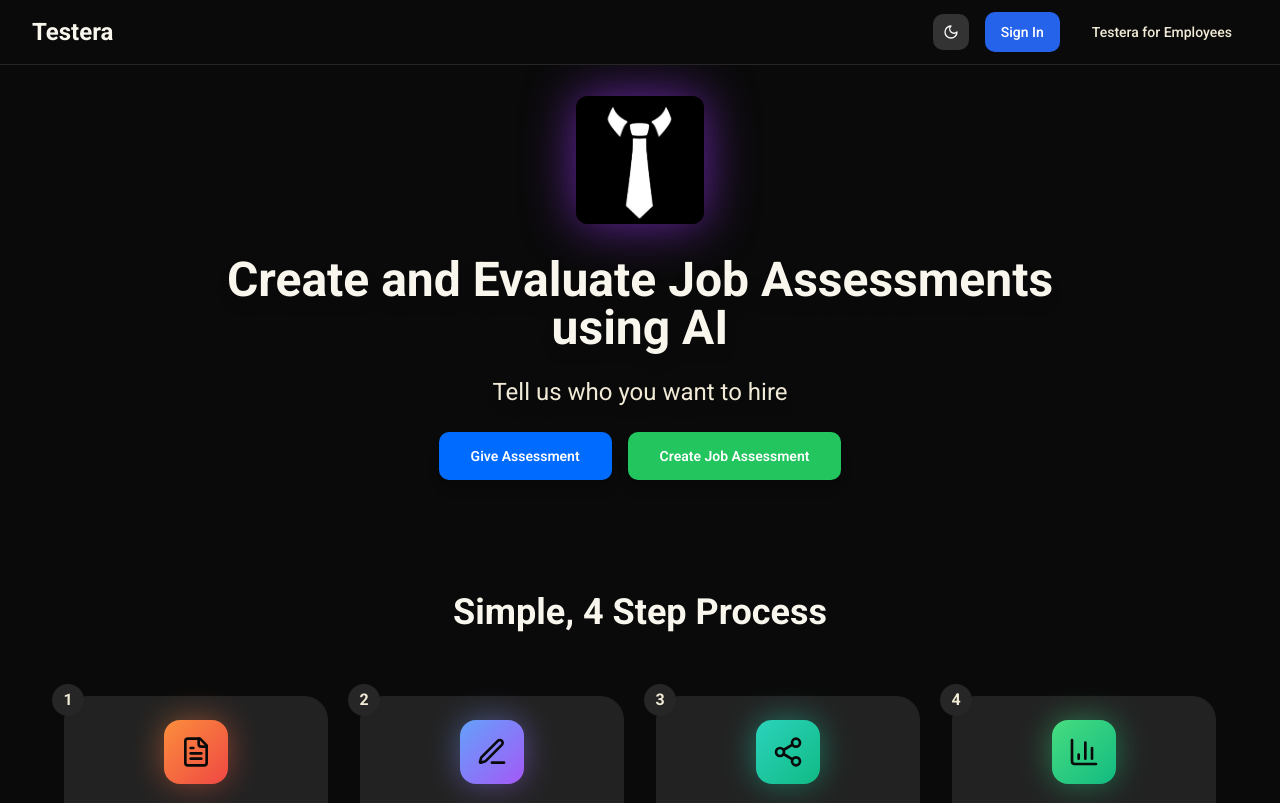
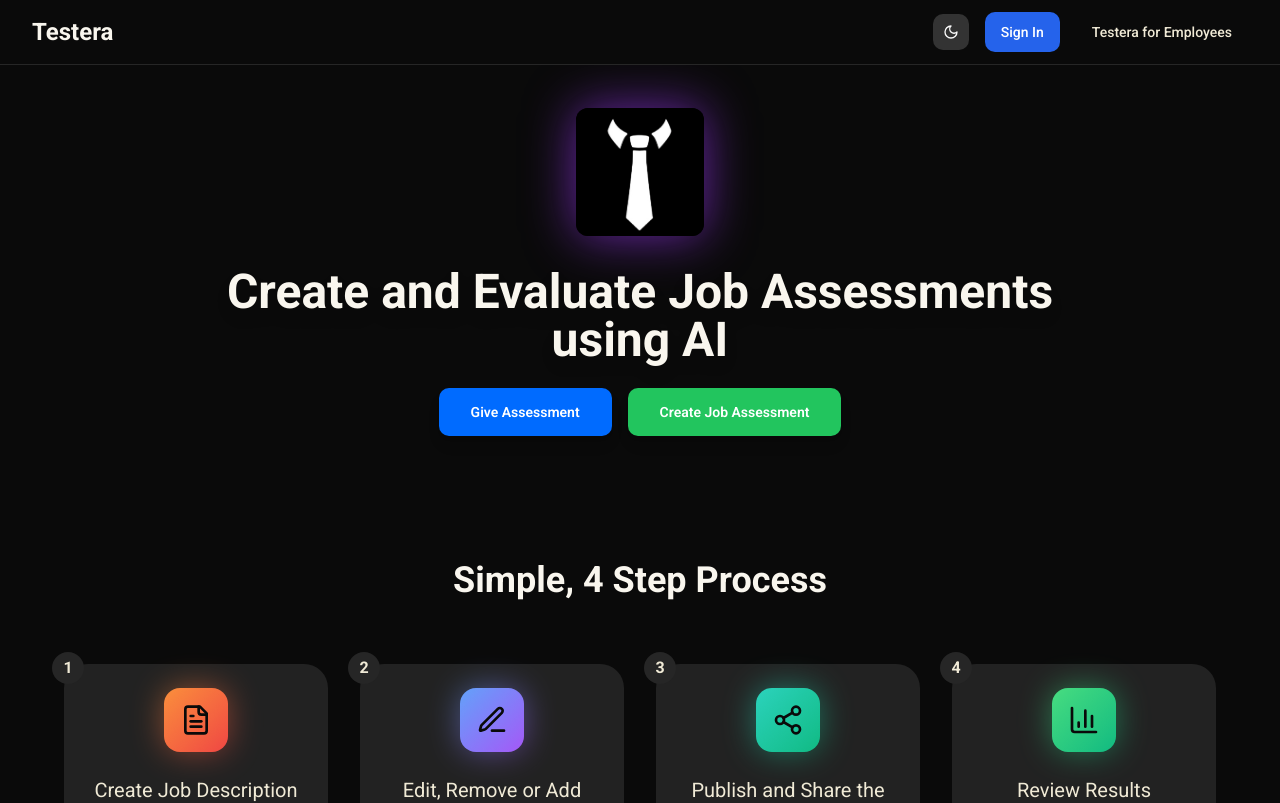
Before and after one commit to dhirendraxd/Codeyatra-Hackathon, a React (Vite) app: page / in a window 1280 px wide. Shown: the top 803 px of the page. Built offline with nearby package versions, Linux system fonts and the light colour scheme.

Commit message:
ui enhancement

```diff
--- a/src/components/landing/Hero.tsx
+++ b/src/components/landing/Hero.tsx
@@ -54,15 +54,17 @@ export const Hero = () => {
             <h1 className="text-3xl md:text-5xl font-bold mb-6 drop-shadow-lg dark:text-[#F9F6EE] text-[#36454F]">
               Create and Evaluate Job Assessments using AI
             </h1>
-            <h2 className="text-xl md:text-2xl mb-6 drop-shadow-lg dark:text-[#F0EAD6] text-[#36454F]">
+            {/* <h2 className="text-xl md:text-2xl mb-6 drop-shadow-lg dark:text-[#F0EAD6] text-[#36454F]">
               Tell us who you want to hire
-            </h2>
+            </h2> */}
             <div className="flex flex-col sm:flex-row gap-4 justify-center max-w-2xl mx-auto mb-8">
+
               <Button
                 size="lg"
                 className="bg-[#006BFF] hover:bg-[#0055CC] text-white font-semibold shadow-lg whitespace-nowrap h-12"
                 onClick={handleCreateAssessment}
               >
+
                 Give Assessment
               </Button>
               <Button
```
